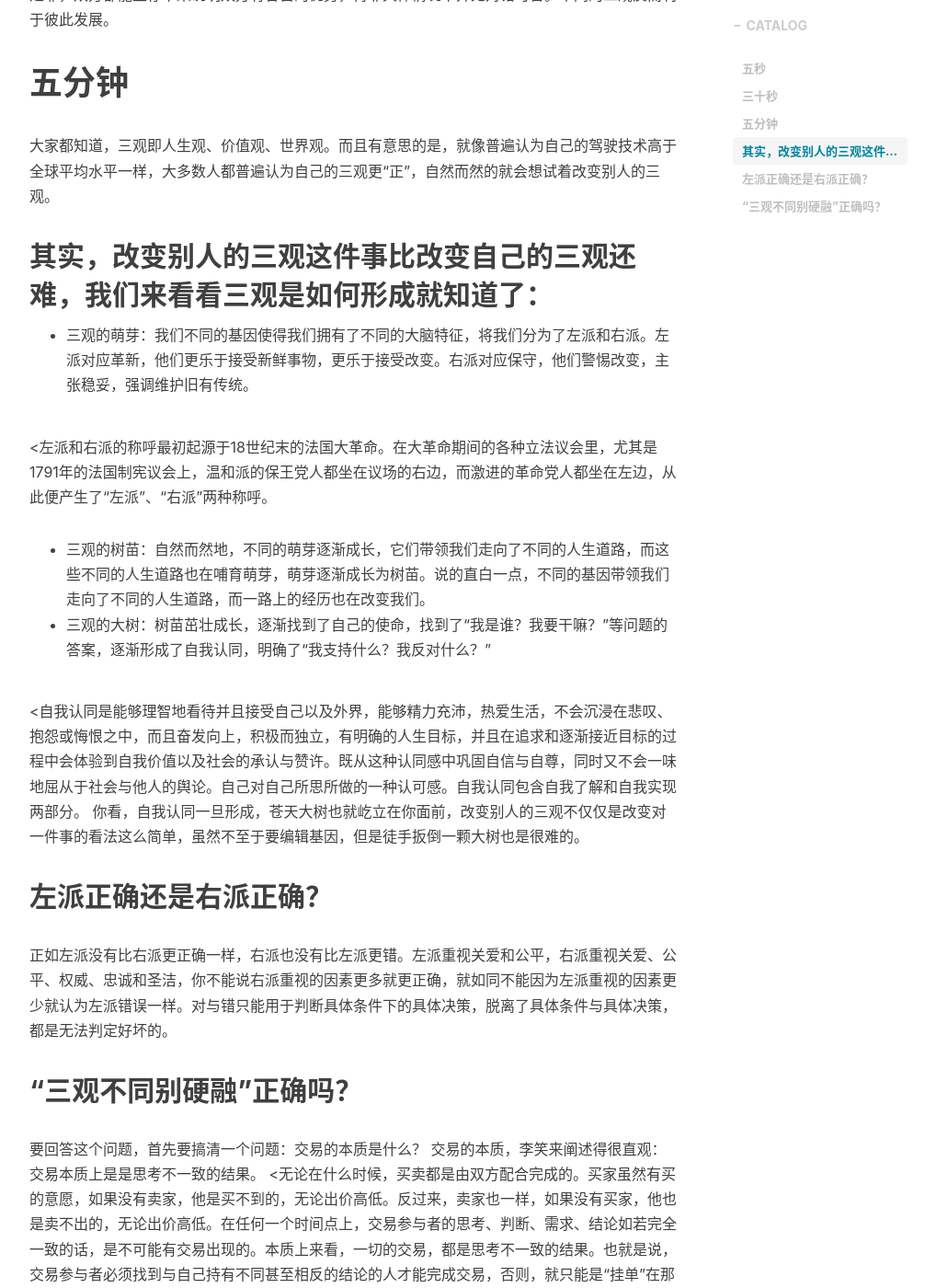
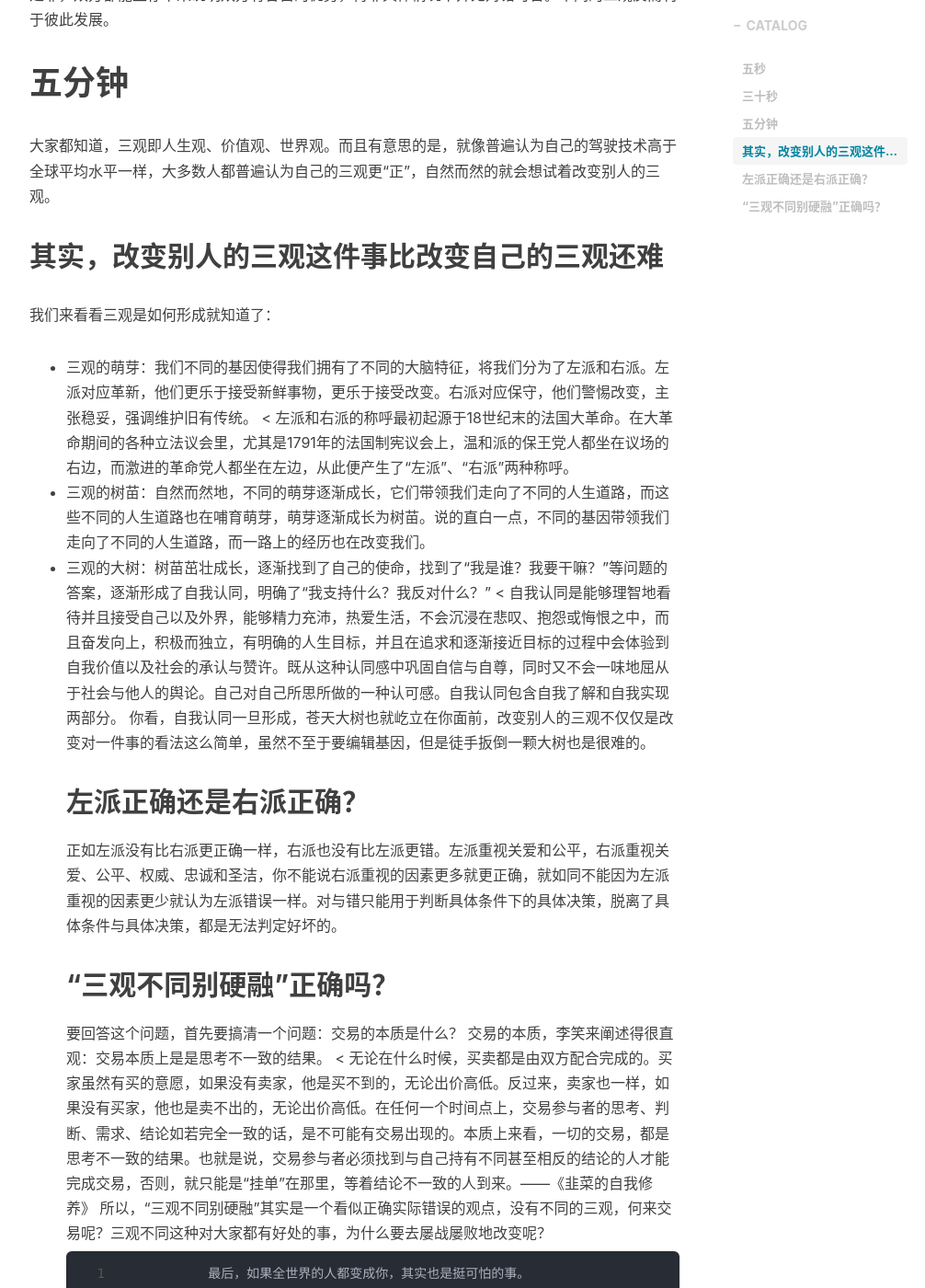
Before and after one commit to vander1997/vander1997.github.io, a Jekyll site: the page built from _posts/2019-01-28-挖掘-三观.md, in a window 1280 px wide and 1400 px high, scrolled down 837 px. Shown: the whole window at 92% size, without its empty margins (233-1239 px from the left). Built offline with Jekyll 4.4.1, drawn with Linux system fonts in a browser that asks for light colours; nearby versions of some CDN libraries; comment, search, counter and statistics services are not loaded; some of the changed text lies outside the part shown.

Commit message:
Update 2019-01-28-挖掘-三观.md

```diff
--- a/_posts/2019-01-28-挖掘-三观.md
+++ b/_posts/2019-01-28-挖掘-三观.md
@@ -21,19 +21,20 @@ tags:
 
 # 五分钟
 大家都知道，三观即人生观、价值观、世界观。而且有意思的是，就像普遍认为自己的驾驶技术高于全球平均水平一样，大多数人都普遍认为自己的三观更“正”，自然而然的就会想试着改变别人的三观。
-## 其实，改变别人的三观这件事比改变自己的三观还难，我们来看看三观是如何形成就知道了：
+## 其实，改变别人的三观这件事比改变自己的三观还难
+我们来看看三观是如何形成就知道了：
 * 三观的萌芽：我们不同的基因使得我们拥有了不同的大脑特征，将我们分为了左派和右派。左派对应革新，他们更乐于接受新鲜事物，更乐于接受改变。右派对应保守，他们警惕改变，主张稳妥，强调维护旧有传统。
-<左派和右派的称呼最初起源于18世纪末的法国大革命。在大革命期间的各种立法议会里，尤其是1791年的法国制宪议会上，温和派的保王党人都坐在议场的右边，而激进的革命党人都坐在左边，从此便产生了“左派”、“右派”两种称呼。
+< 左派和右派的称呼最初起源于18世纪末的法国大革命。在大革命期间的各种立法议会里，尤其是1791年的法国制宪议会上，温和派的保王党人都坐在议场的右边，而激进的革命党人都坐在左边，从此便产生了“左派”、“右派”两种称呼。
 * 三观的树苗：自然而然地，不同的萌芽逐渐成长，它们带领我们走向了不同的人生道路，而这些不同的人生道路也在哺育萌芽，萌芽逐渐成长为树苗。说的直白一点，不同的基因带领我们走向了不同的人生道路，而一路上的经历也在改变我们。
 * 三观的大树：树苗茁壮成长，逐渐找到了自己的使命，找到了“我是谁？我要干嘛？”等问题的答案，逐渐形成了自我认同，明确了“我支持什么？我反对什么？”
-<自我认同是能够理智地看待并且接受自己以及外界，能够精力充沛，热爱生活，不会沉浸在悲叹、抱怨或悔恨之中，而且奋发向上，积极而独立，有明确的人生目标，并且在追求和逐渐接近目标的过程中会体验到自我价值以及社会的承认与赞许。既从这种认同感中巩固自信与自尊，同时又不会一味地屈从于社会与他人的舆论。自己对自己所思所做的一种认可感。自我认同包含自我了解和自我实现两部分。
+< 自我认同是能够理智地看待并且接受自己以及外界，能够精力充沛，热爱生活，不会沉浸在悲叹、抱怨或悔恨之中，而且奋发向上，积极而独立，有明确的人生目标，并且在追求和逐渐接近目标的过程中会体验到自我价值以及社会的承认与赞许。既从这种认同感中巩固自信与自尊，同时又不会一味地屈从于社会与他人的舆论。自己对自己所思所做的一种认可感。自我认同包含自我了解和自我实现两部分。
 你看，自我认同一旦形成，苍天大树也就屹立在你面前，改变别人的三观不仅仅是改变对一件事的看法这么简单，虽然不至于要编辑基因，但是徒手扳倒一颗大树也是很难的。
 ## 左派正确还是右派正确？
 正如左派没有比右派更正确一样，右派也没有比左派更错。左派重视关爱和公平，右派重视关爱、公平、权威、忠诚和圣洁，你不能说右派重视的因素更多就更正确，就如同不能因为左派重视的因素更少就认为左派错误一样。对与错只能用于判断具体条件下的具体决策，脱离了具体条件与具体决策，都是无法判定好坏的。
 ## “三观不同别硬融”正确吗？
 要回答这个问题，首先要搞清一个问题：交易的本质是什么？
 交易的本质，李笑来阐述得很直观：交易本质上是是思考不一致的结果。
-<无论在什么时候，买卖都是由双方配合完成的。买家虽然有买的意愿，如果没有卖家，他是买不到的，无论出价高低。反过来，卖家也一样，如果没有买家，他也是卖不出的，无论出价高低。在任何一个时间点上，交易参与者的思考、判断、需求、结论如若完全一致的话，是不可能有交易出现的。本质上来看，一切的交易，都是思考不一致的结果。也就是说，交易参与者必须找到与自己持有不同甚至相反的结论的人才能完成交易，否则，就只能是“挂单”在那里，等着结论不一致的人到来。——《韭菜的自我修养》
+< 无论在什么时候，买卖都是由双方配合完成的。买家虽然有买的意愿，如果没有卖家，他是买不到的，无论出价高低。反过来，卖家也一样，如果没有买家，他也是卖不出的，无论出价高低。在任何一个时间点上，交易参与者的思考、判断、需求、结论如若完全一致的话，是不可能有交易出现的。本质上来看，一切的交易，都是思考不一致的结果。也就是说，交易参与者必须找到与自己持有不同甚至相反的结论的人才能完成交易，否则，就只能是“挂单”在那里，等着结论不一致的人到来。——《韭菜的自我修养》
 所以，“三观不同别硬融”其实是一个看似正确实际错误的观点，没有不同的三观，何来交易呢？三观不同这种对大家都有好处的事，为什么要去屡战屡败地改变呢？
 
-最后，想想全世界的人都变成你，其实也是挺可怕的事。
+                最后，如果全世界的人都变成你，其实也是挺可怕的事。
```
